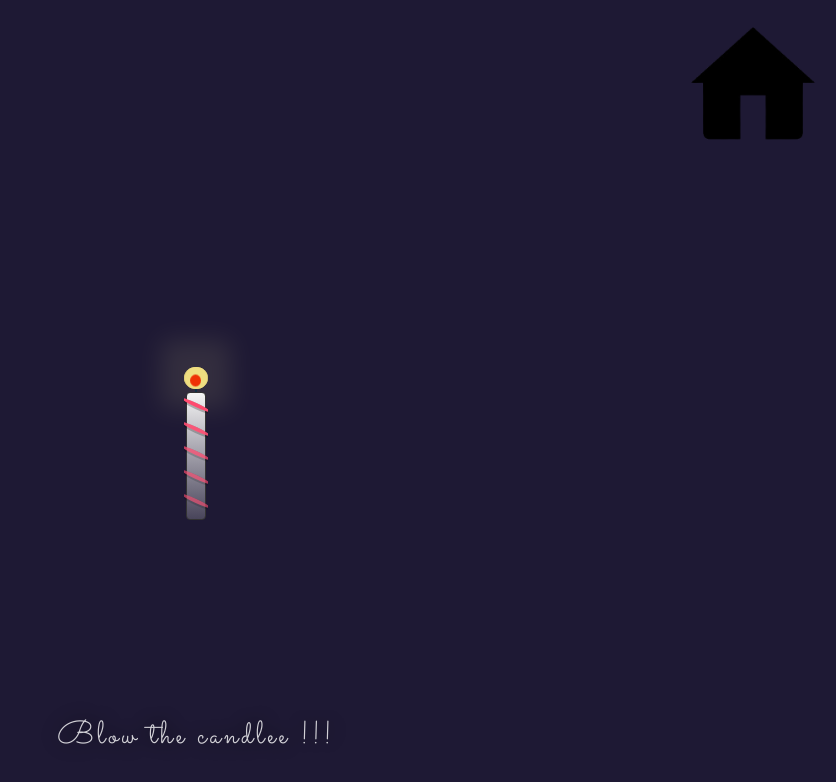
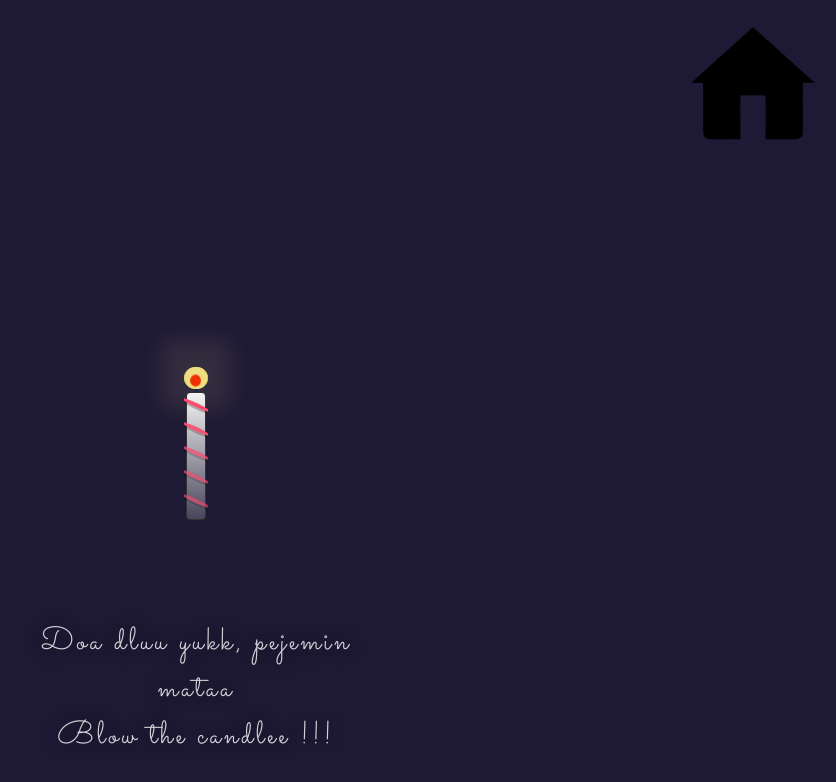
Before and after one commit to nathanielputra/HappyBirthdayAu, a plain HTML site: page indexcandle.html in a window 1280 px wide. Shown: the whole page, without its empty margins (444-1280 px from the left). Drawn offline with nearby package versions, Linux system fonts and the light colour scheme.

Commit message:
Update indexcandle.html

```diff
--- a/indexcandle.html
+++ b/indexcandle.html
@@ -17,7 +17,7 @@
     <a href="test1.html" style="display: flex;justify-content: end; text-decoration: none;"><img src="home.png" width="150px"></a>
   </div>
     <h1>
-      Blow the candlee !!!</h1>
+      Doa dluu yukk, pejemin mataa<br>Blow the candlee !!!</h1>
      <div class="glow" id="glow"></div>
      <div id="candle">
        <div class="stripe"></div>
```
